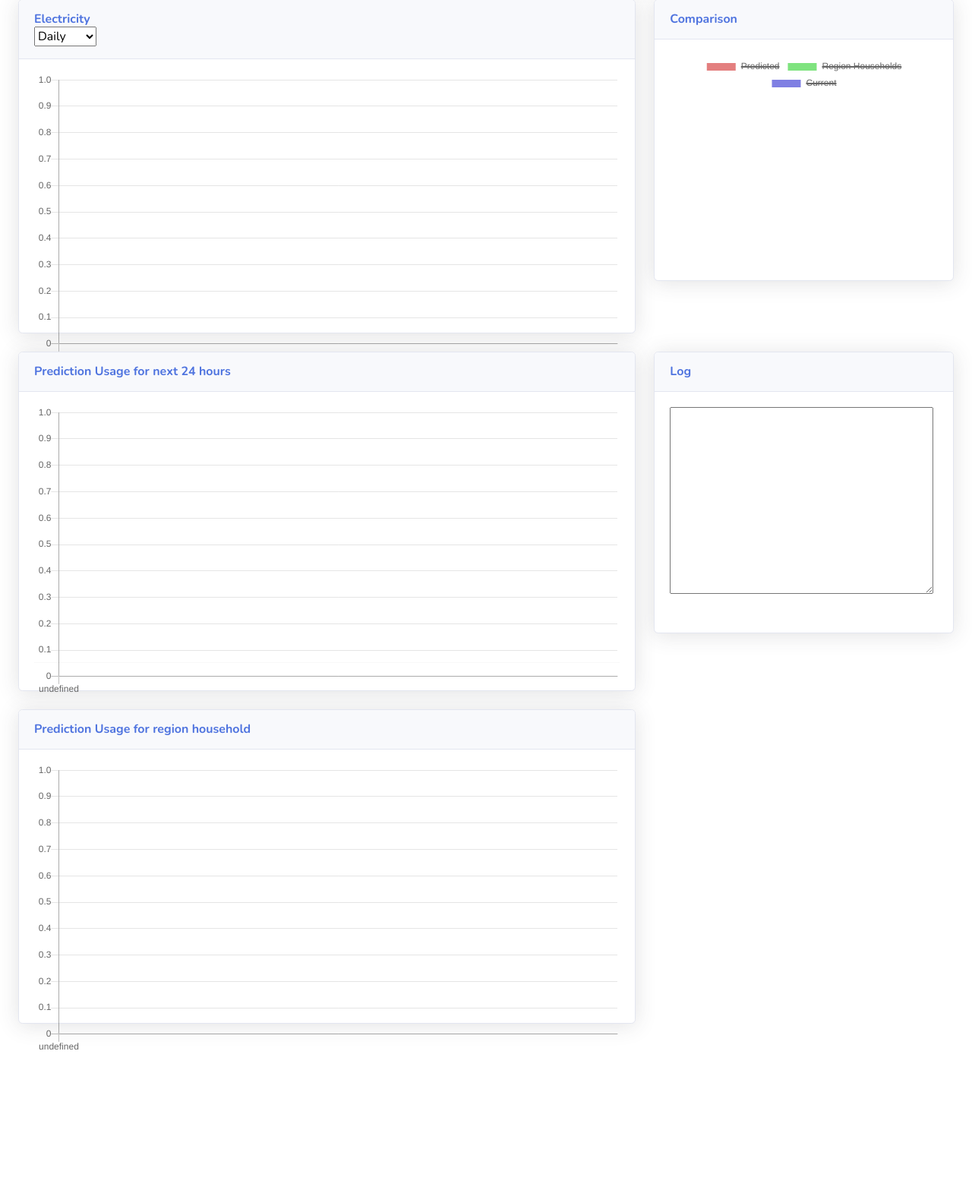
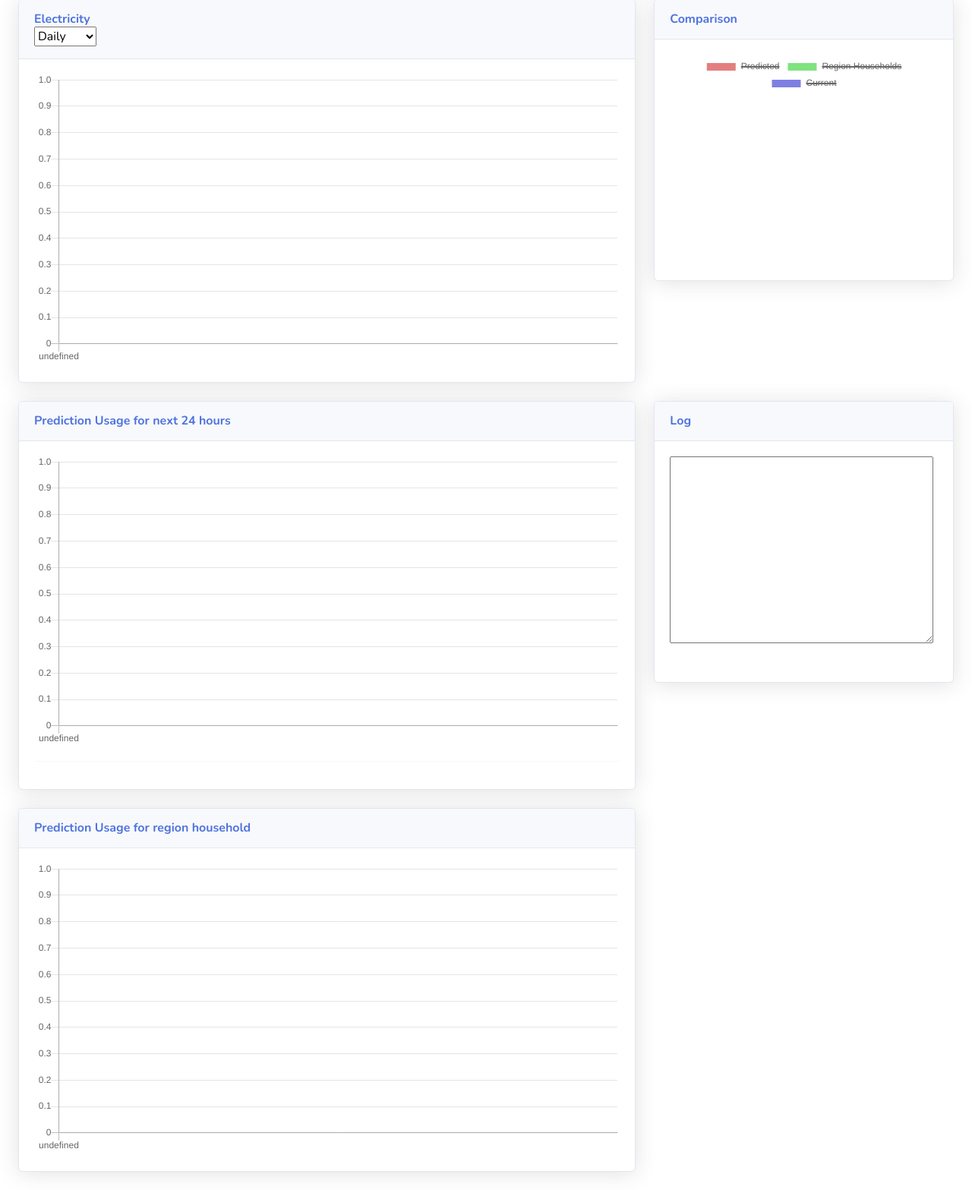
Before and after one commit to singthaitan/3004Cloud, a Flask app: page /home in a window 1280 px wide. Shown: the part 198-1765 px from the top of the page at 76% size. Before the commit the page ends 1581 px from the top, so only its background shows below. Run offline with Flask 3, Linux system fonts and the light colour scheme; data that the repository does not hold is empty; a map, chart or similar area stays blank; some libraries are stand-ins or nearby versions.

Commit message:
Update css

```diff
--- a/ElectricApp/templates/index.html
+++ b/ElectricApp/templates/index.html
@@ -152,7 +152,7 @@
 
 								</div>
 								<div class="card-body">
-									<div class="chart-area">
+									<div class="chart-area" style="position: relative; height: 100%; width: 100%;">
 										<canvas id="myChart"></canvas>
 									</div>
 								</div>
@@ -189,7 +189,7 @@
 
 								</div>
 								<div class="card-body">
-									<div class="chart-area">
+									<div class="chart-area" style="position: relative; height: 100%; width: 100%;">
 										<canvas id="myChart2"></canvas>
 									</div>
 									<hr>
@@ -226,7 +226,7 @@
 									<h6 class="m-0 font-weight-bold text-primary">Prediction Usage for region household</h6>
 								</div>
 								<div class="card-body">
-									<div class="chart-area">
+									<div class="chart-area" style="position: relative; height: 100%; width: 100%;">
 										<canvas id="myChart3"></canvas>
 									</div>
 
```
